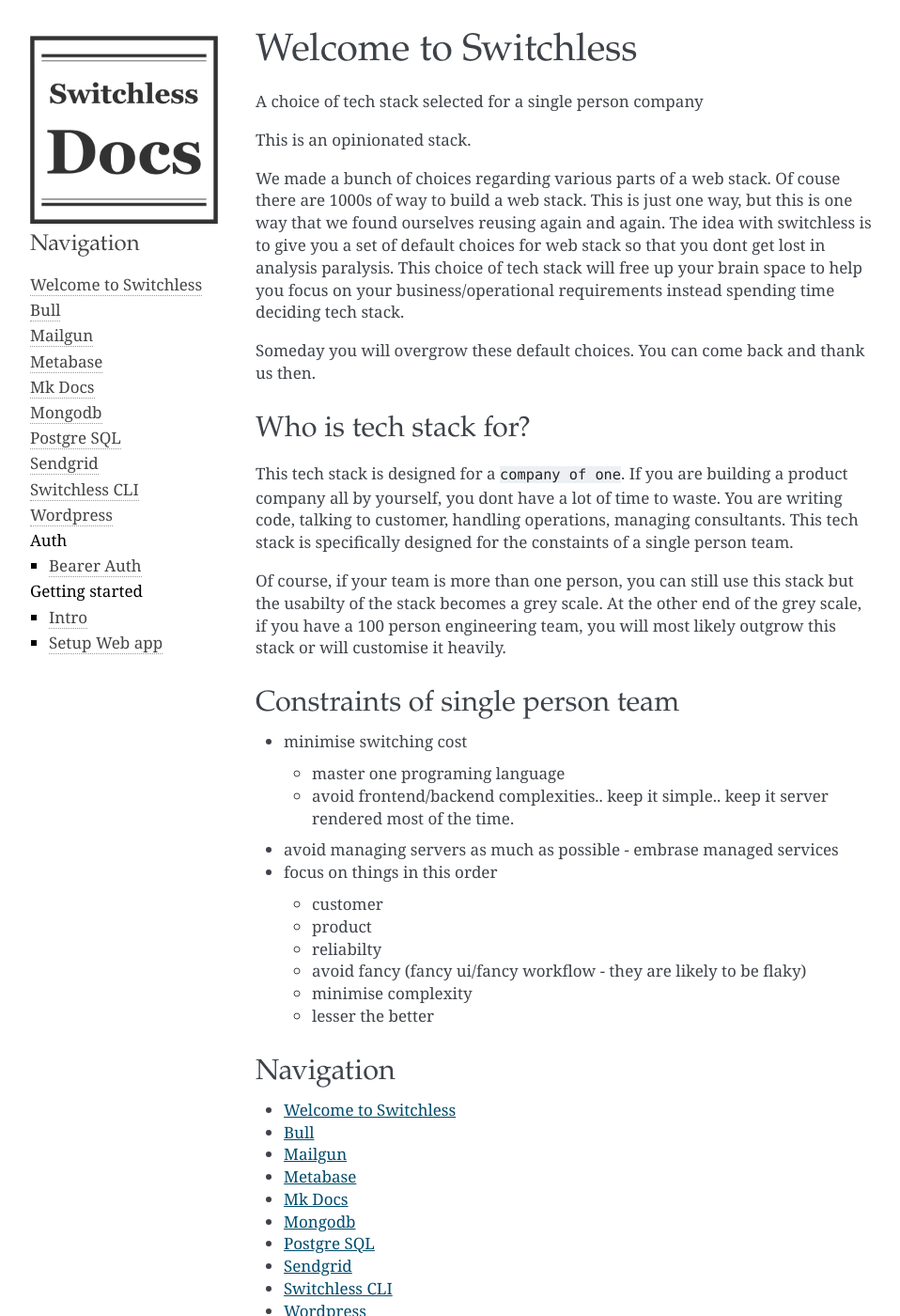
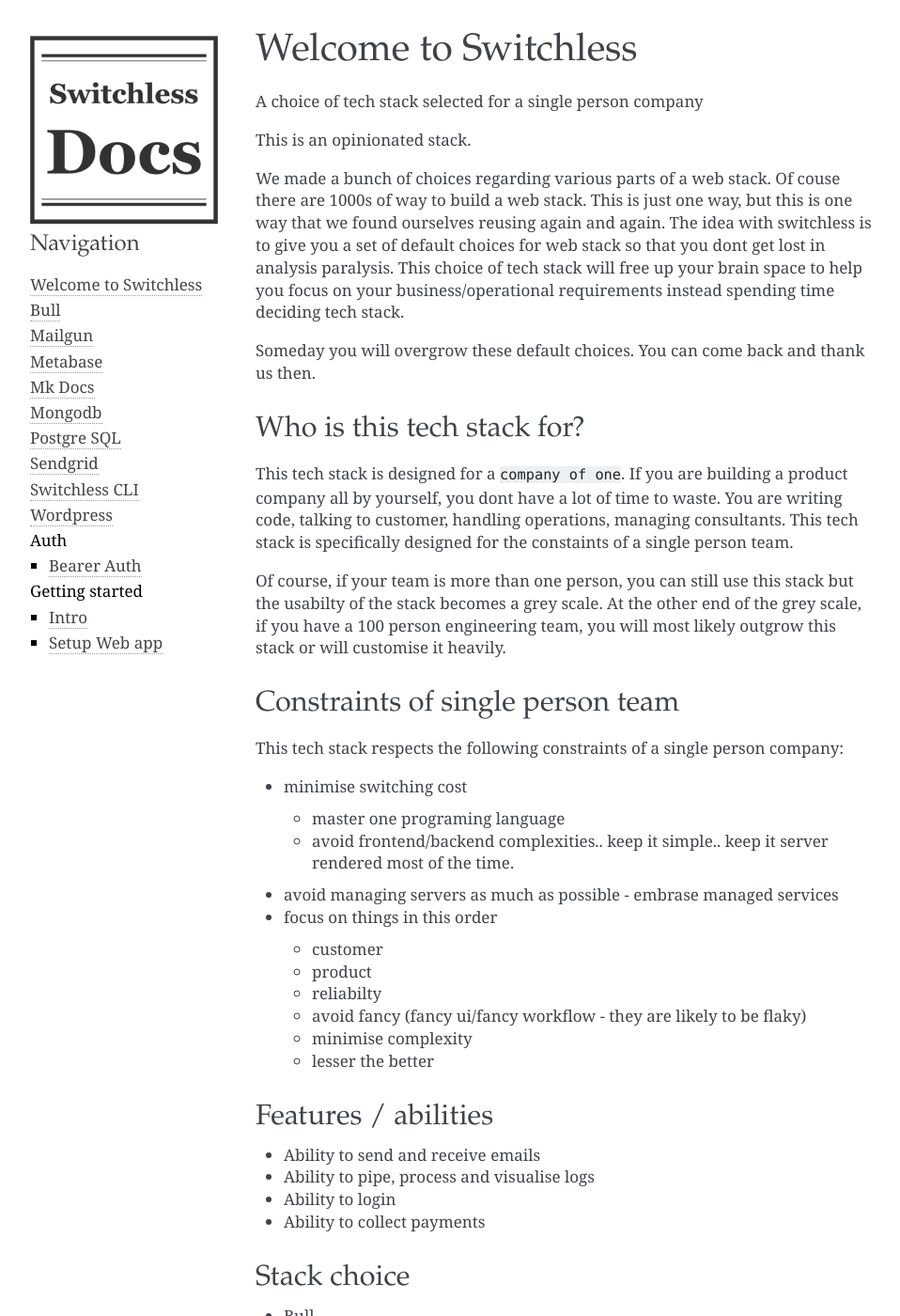
Before and after one commit to switchless-io/docs, an MkDocs documentation site: the page built from docs/index.md, in a window 1280 px wide and 1400 px high. Shown: the whole window at 94% size, without its empty margins (148-1106 px from the left). Built offline with MkDocs 1.6.1, drawn with Linux system fonts in a browser that asks for light colours; some of the changed text lies outside the part shown.

```diff
--- a/docs/index.md
+++ b/docs/index.md
@@ -7,12 +7,14 @@ We made a bunch of choices regarding various parts of a web stack. Of couse ther
 
 Someday you will overgrow these default choices. You can come back and thank us then.
 
-## Who is tech stack for?
+## Who is this tech stack for?
 This tech stack is designed for a `company of one`. If you are building a product company all by yourself, you dont have a lot of time to waste. You are writing code, talking to customer, handling operations, managing consultants. This tech stack is specifically designed for the constaints of a single person team.
 
 Of course, if your team is more than one person, you can still use this stack but the usabilty of the stack becomes a grey scale. At the other end of the grey scale, if you have a 100 person engineering team, you will most likely outgrow this stack or will customise it heavily.
 
 ## Constraints of single person team
+This tech stack respects the following constraints of a single person company:
+
 - minimise switching cost
 	- master one programing language
 	- avoid frontend/backend complexities.. keep it simple.. keep it server rendered most of the time.
@@ -24,3 +26,15 @@ Of course, if your team is more than one person, you can still use this stack bu
 	- avoid fancy (fancy ui/fancy workflow - they are likely to be flaky)
 	- minimise complexity
 	- lesser the better
+
+## Features / abilities
+- Ability to send and receive emails
+- Ability to pipe, process and visualise logs
+- Ability to login
+- Ability to collect payments
+
+## Stack choice
+- Bull
+- Mailgun
+- Passportjs
+- Zoho invoice
```
Also changed, not shown: docs/mkdocs.md (+8 -4 lines).
